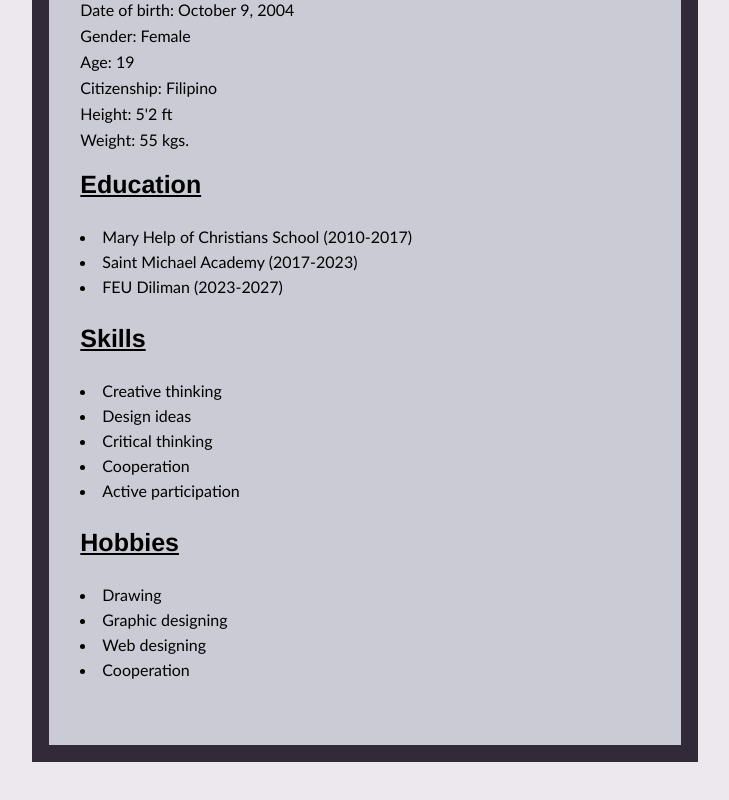
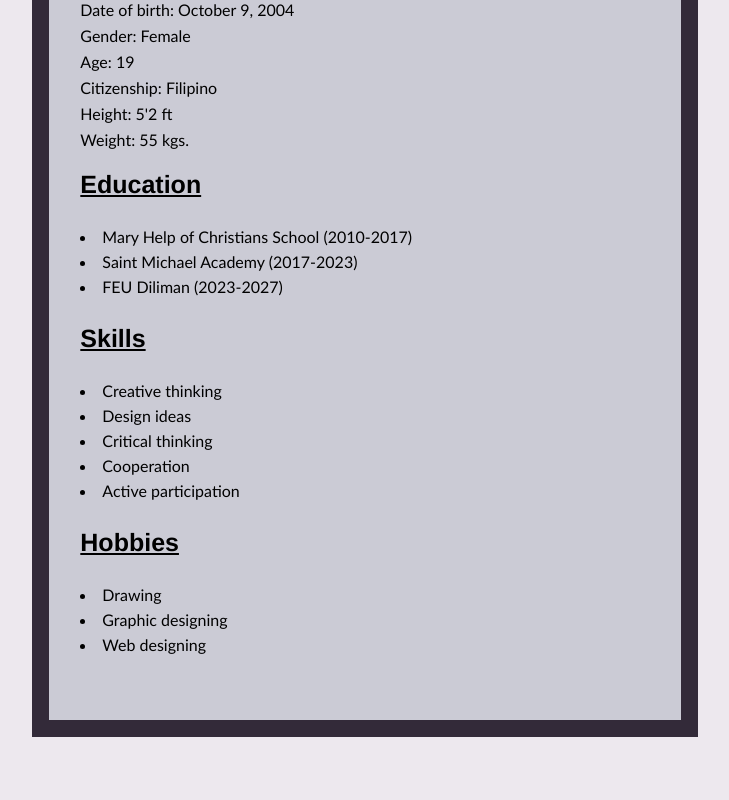
Before and after one commit to betelg3us3/SA1, a plain HTML site: page index.html in a window 1280 px wide. Shown: the part 642-1442 px from the top of the page, without its empty margins (267-996 px from the left). Drawn offline with Linux system fonts and the light colour scheme.

Commit message:
index.html

```diff
--- a/index.html
+++ b/index.html
@@ -55,7 +55,6 @@
             <li>Drawing</li>
             <li>Graphic designing</li>
             <li>Web designing</li>
-            <li>Cooperation</li>
 
         </div>
     </div>
```
